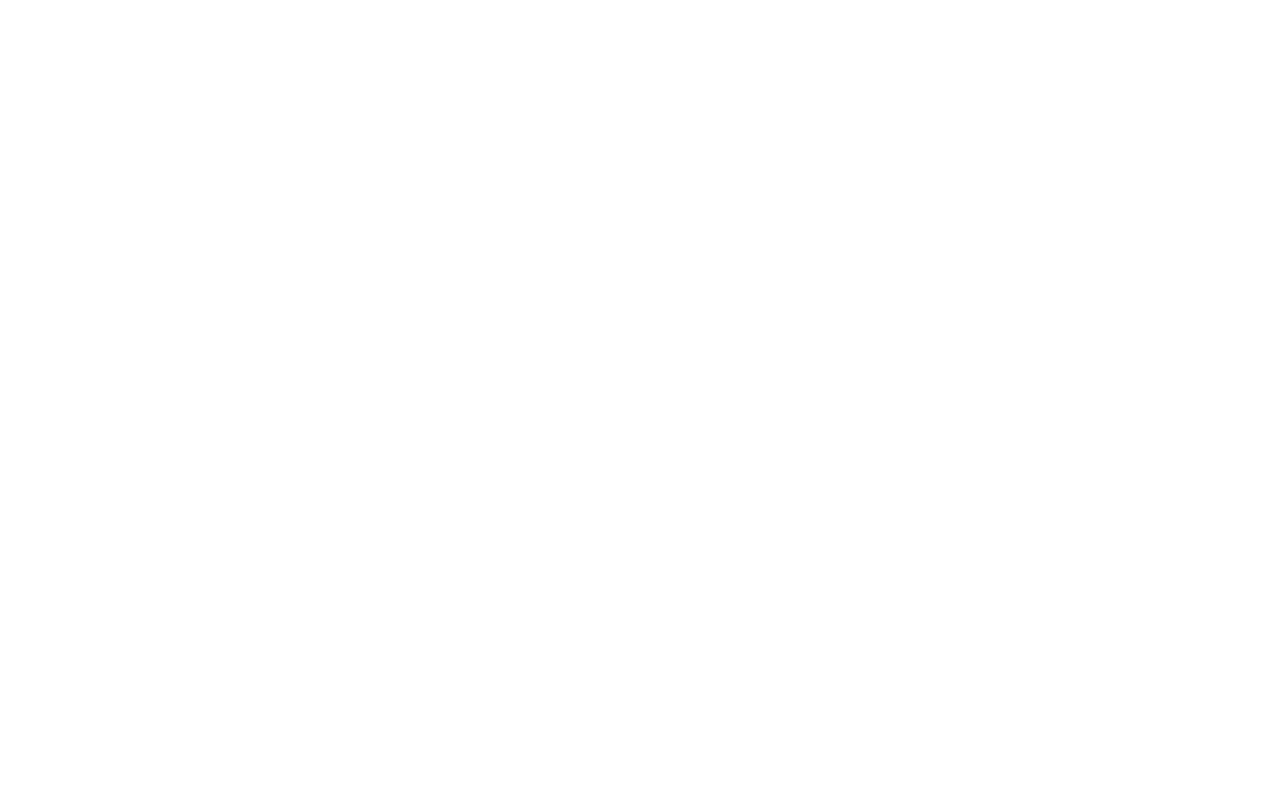
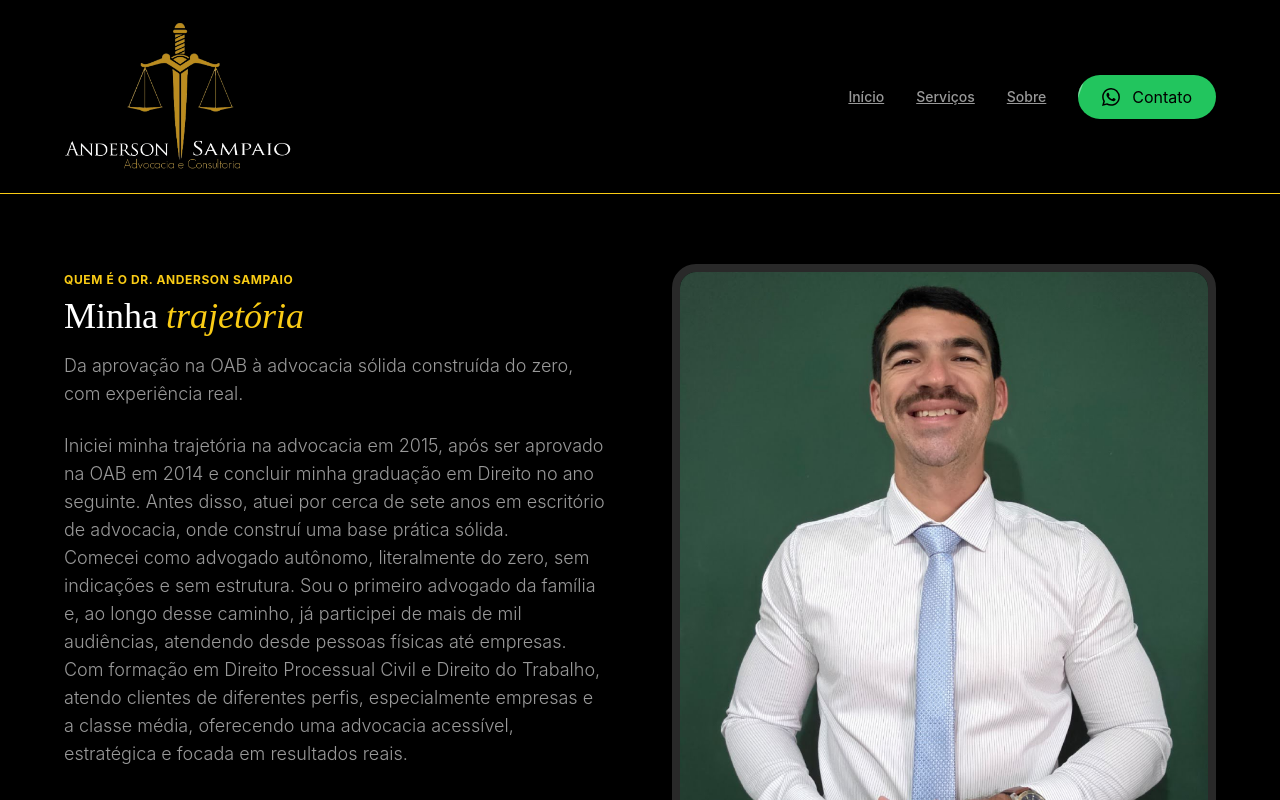
Before and after one commit to Paper-Street-Softwares/SOP-Anderson, a React (Vite) app: page /about in a window 1280 px wide. Before the commit this address had no page. Shown: the top 800 px of the page. Built offline with nearby package versions, Linux system fonts and the light colour scheme.

Commit message:
fix: Rotas definidas

```diff
--- a/src/components/sections/FooterNovoTemplate.jsx
+++ b/src/components/sections/FooterNovoTemplate.jsx
@@ -62,7 +62,7 @@
                 <img
                   src={content.texts.navbar.logo.img}
                   alt={content.texts.navbar.logo.alt}
-                  className="w-[90%]"
+                  className="w-[50%]"
                   width={187}
                   height={119}
                 />
--- a/src/components/sections/HeroTemplateNovo.jsx
+++ b/src/components/sections/HeroTemplateNovo.jsx
@@ -205,7 +205,7 @@
               className="relative order-1 lg:order-2"
             >
               <div
-                className={`relative rounded-[2.5rem] overflow-hidden aspect-[3/4] md:aspect-[4/5] shadow-2xl lg:aspect-[3/4] ring-1 ring-black/5 bg-gray-100 ${image}`}
+                className={`relative rounded-[2.5rem] overflow-hidden aspect-[3/5] md:aspect-[4/6] shadow-2xl lg:aspect-[4/6] ring-1 ring-black/5 bg-gray-100 ${image}`}
               >
                 <img
                   src={content.texts.hero.heroDefaultImage}
--- a/src/components/sections/NavbarNovaTemplate.jsx
+++ b/src/components/sections/NavbarNovaTemplate.jsx
@@ -6,7 +6,7 @@
 import SectionAria from '../../components/sectionElements/SectionArea'
 import SectionWrapper from '../../components/sectionElements/SectionWrapper'
 import content from '../../content/content'
-import { Link } from 'react-scroll'
+import { Link } from 'react-router-dom'
 import ButtonReflexo from '../interactives/ButtonReflexo'
 import { useContext } from 'react'
 
@@ -43,7 +43,7 @@
 
       break
     case 'dark':
-      backgrondMode = 'bg-black'
+      backgrondMode = 'bg-black border-primaryLight'
       textOpacity = 'text-corOutrosTextosBranca'
       hoverLinks = ' bg-gradient-to-r from-primaryLight to-primaryLight '
       colorMenu = 'text-primaryLight'
@@ -61,10 +61,10 @@
   return (
     <SectionWrapper>
       <nav
-        className={`fixed top-0 left-0 right-0 z-50 transition-all duration-300 border-b border-transparent ${
+        className={`fixed top-0 left-0 right-0 z-50 transition-all duration-300 border-b ${
           isScrolled
             ? `${backgrondMode} backdrop-blur-md py-2 shadow-sm border-shadowHero/10 h-auto`
-            : 'bg-transparent border-border/40 py-3 phone2:h-auto'
+            : `${backgrondMode} border-border/40 py-3 phone2:h-auto`
         }`}
       >
         <div className="container mx-auto flex items-center m-auto max-w-[1215px] h-full w-[90%] justify-between py-2">
@@ -90,16 +90,11 @@
           <div className="hidden desktop1:flex items-center gap-8 text-sm font-secondFont font-medium">
             {labels.map((item, index) => (
               <Link
-                to={ids[index]}
+                to={`/${ids[index]}#${ids[index]}`}
+                // target="_blank"
+                // rel="noopener noreferrer"
                 aria-label={`Link para ${item}`}
-                smooth={true}
-                duration={500}
-                offset={-90}
-                spy={true}
-                hashSpy={true}
-                tag="a"
-                href={`#${ids[index]}`}
-                className={`cursor-pointer ${hoverLinks} bg-[length:0%_2px] bg-no-repeat bg-left-bottom transition-[background-size] duration-300 hover:bg-[length:100%_2px] ${textOpacity} font-secondFont`}
+                className={`cursor-pointer ${hoverLinks} underline bg-[length:0%_2px] bg-no-repeat bg-left-bottom transition-[background-size] duration-300 hover:bg-[length:100%_2px] ${textOpacity} font-secondFont`}
               >
                 {item}
               </Link>
@@ -156,15 +151,10 @@
                 >
                   {labels.map((item, index) => (
                     <Link
-                      to={ids[index]}
+                      to={`${ids[index]}#${ids[index]}`}
+                      target="_blank"
+                      rel="noopener noreferrer"
                       aria-label={`Link para ${item}`}
-                      smooth={true}
-                      duration={500}
-                      offset={-90}
-                      spy={true}
-                      hashSpy={true}
-                      tag="a"
-                      href={`#${ids[index]}`}
                       className={`cursor-pointer transition-all w-full ${textOpacity}`}
                     >
                       {item}
--- a/src/content/content.jsx
+++ b/src/content/content.jsx
@@ -99,12 +99,12 @@
         'Início',
         'Serviços',
         'Sobre',
-        'Perguntas',
+
         // 'Blog',
         // 'Perguntas',
         // 'Mapa',
       ],
-      menuId: ['home', 'feature', 'about', 'faq'],
+      menuId: ['', 'feature', 'about'],
       ariaLabel: 'Botão de Contato',
       ctaButtonText: 'Contato',
       ctaButtonTextResponsive: 'Contato',
@@ -311,6 +311,16 @@
           OAB em 2014 e concluir minha graduação em Direito no ano seguinte.
           Antes disso, atuei por cerca de sete anos em escritório de advocacia,
           onde construí uma base prática sólida.
+          <br />
+          Comecei como advogado autônomo, literalmente do zero, sem indicações e
+          sem estrutura. Sou o primeiro advogado da família e, ao longo desse
+          caminho, já participei de mais de mil audiências, atendendo desde
+          pessoas físicas até empresas.
+          <br />
+          Com formação em Direito Processual Civil e Direito do Trabalho, atendo
+          clientes de diferentes perfis, especialmente empresas e a classe
+          média, oferecendo uma advocacia acessível, estratégica e focada em
+          resultados reais.
         </div>
       ),
       buttonModalLabelAbout: 'Continuar lendo',
--- a/src/main.jsx
+++ b/src/main.jsx
@@ -6,6 +6,10 @@
 
 import { useColorMode } from './context/UseContextArchive.jsx'
 import { ColorModeProvider } from './context/UseContextArchive.jsx'
+import AboutNovoTemplate from './components/sections/AboutNovoTemplate.jsx'
+import FeaturesRoute from './pages/FeaturesRoute.jsx'
+import HeroTemplateNovo from './components/sections/HeroTemplateNovo.jsx'
+import AboutRoute from './pages/AboutRoute.jsx'
 
 // Altere aqui para "LP" ou "site"
 const mode = 'LP' // só muda isso e o resto se adapta
@@ -16,7 +20,9 @@
     <Router>
       <Routes>
         <Route path="/" element={<Index mode={mode} />} />
+        <Route path="/feature" element={<FeaturesRoute />} />
+        <Route path="/about" element={<AboutRoute />} />
       </Routes>
     </Router>
-  </ColorModeProvider>
+  </ColorModeProvider>,
 )
--- /dev/null
+++ b/src/pages/AboutRoute.jsx
@@ -0,0 +1,19 @@
+import React from 'react'
+import NavbarNovaTemplate from '../components/sections/NavbarNovaTemplate'
+import AboutNovoTemplate from '../components/sections/AboutNovoTemplate'
+import { ColorModeProvider } from '../context/UseContextArchive'
+import { useColorMode } from '../context/UseContextArchive'
+
+function AboutRoute({ colorMode }) {
+  return (
+    <div className="bg-black min-h-screen">
+      <ColorModeProvider>
+        <NavbarNovaTemplate colorMode="dark" />
+        <div className="h-24 tablet1:h-32 " />
+        <AboutNovoTemplate colorMode="dark" />
+      </ColorModeProvider>
+    </div>
+  )
+}
+
+export default AboutRoute
--- /dev/null
+++ b/src/pages/FeaturesRoute.jsx
@@ -0,0 +1,19 @@
+import React from 'react'
+import NavbarNovaTemplate from '../components/sections/NavbarNovaTemplate'
+import FeaturesNovaTemplate from '../components/sections/FeaturesNovaTemplate'
+import { ColorModeProvider } from '../context/UseContextArchive'
+import { useColorMode } from '../context/UseContextArchive'
+
+function FeaturesRoute({ colorMode }) {
+  return (
+    <div className="bg-black min-h-screen">
+      <ColorModeProvider>
+        <NavbarNovaTemplate colorMode="dark" />
+        <div className="h-24 tablet1:h-32 " />
+        <FeaturesNovaTemplate colorMode="dark" />
+      </ColorModeProvider>
+    </div>
+  )
+}
+
+export default FeaturesRoute
--- a/src/pages/Index.jsx
+++ b/src/pages/Index.jsx
@@ -7,27 +7,27 @@
 import FaqNovoTemplate from '../components/sections/FaqNovoTemplate'
 
 // Lazy — abaixo da dobra
-const FeaturesNovaTemplate = lazy(() =>
-  import('../components/sections/FeaturesNovaTemplate')
+const FeaturesNovaTemplate = lazy(
+  () => import('../components/sections/FeaturesNovaTemplate'),
 )
 // const FeaturesSemImage = lazy(() =>
 //   import('../components/sections/FeaturesSemImage')
 // )
-const CtaNovoTemplate = lazy(() =>
-  import('../components/sections/CtaNovoTemplate')
+const CtaNovoTemplate = lazy(
+  () => import('../components/sections/CtaNovoTemplate'),
 )
-const AboutNovoTemplate = lazy(() =>
-  import('../components/sections/AboutNovoTemplate')
+const AboutNovoTemplate = lazy(
+  () => import('../components/sections/AboutNovoTemplate'),
 )
 
-const SocialMediaTemplate = lazy(() =>
-  import('../components/sections/SocialMediaTemplate')
+const SocialMediaTemplate = lazy(
+  () => import('../components/sections/SocialMediaTemplate'),
 )
-const FooterNovoTemplate = lazy(() =>
-  import('../components/sections/FooterNovoTemplate')
+const FooterNovoTemplate = lazy(
+  () => import('../components/sections/FooterNovoTemplate'),
 )
-const WhatsappAnimated = lazy(() =>
-  import('../components/interactives/WhatsAppAnimated')
+const WhatsappAnimated = lazy(
+  () => import('../components/interactives/WhatsAppAnimated'),
 )
 import { useContext } from 'react'
 import { ColorModeProvider } from '../context/UseContextArchive'
@@ -49,11 +49,11 @@
           <Suspense fallback={null}>
             <FeaturesNovaTemplate colorMode={colorMode} />
             {/* <FeaturesSemImage colorMode={colorMode} /> */}
-            <AboutNovoTemplate colorMode={colorMode} ButtonModal={true} />
+            <AboutNovoTemplate colorMode={colorMode} ButtonModal={false} />
             <SocialMediaTemplate colorMode={colorMode} />
             <CtaNovoTemplate colorMode={colorMode} />
             <StepsNovoTemplate colorMode={colorMode} />
-            <FaqNovoTemplate colorMode={colorMode} />
+            {/* <FaqNovoTemplate colorMode={colorMode} /> */}
             <FooterNovoTemplate
               colorMode={colorMode}
               mapa={false}
```
Also changed, not shown: src/assets/imgs/about/aboutImg.webp, src/assets/imgs/hero/lawHero.webp.
